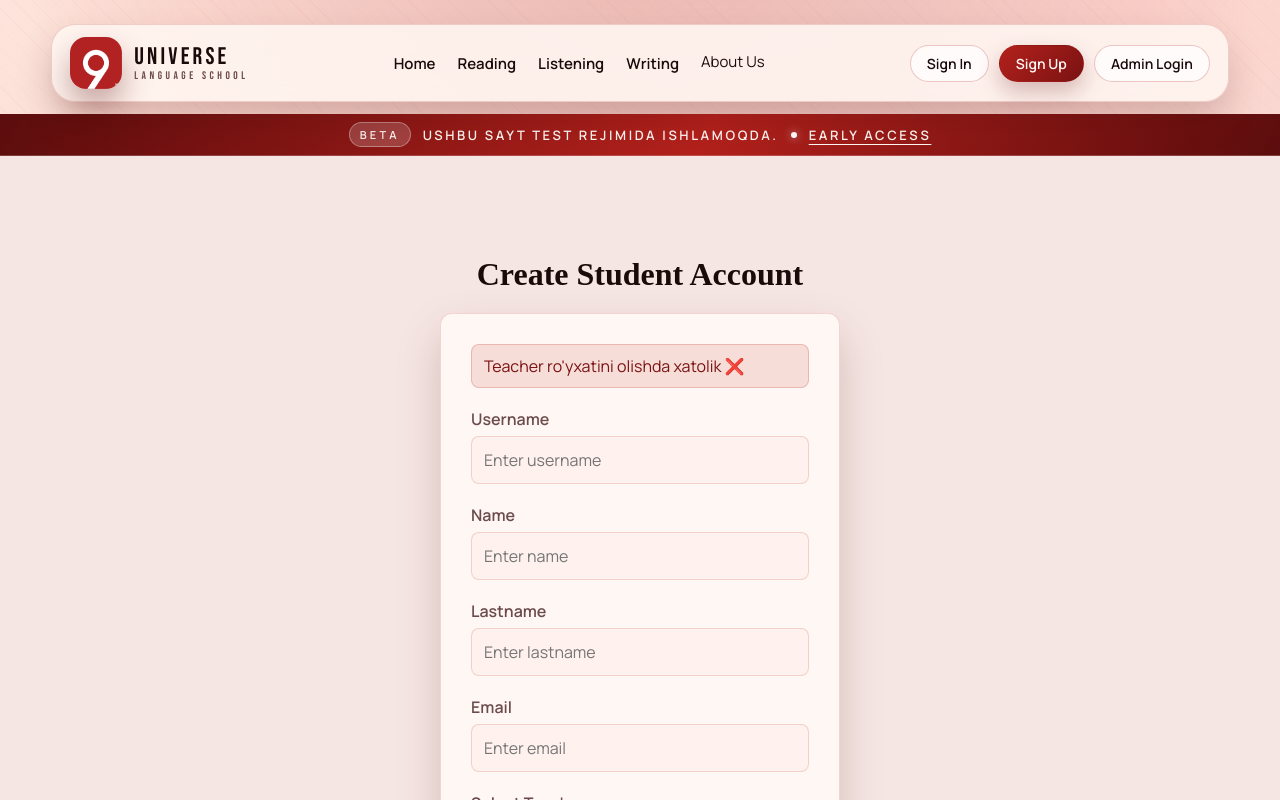
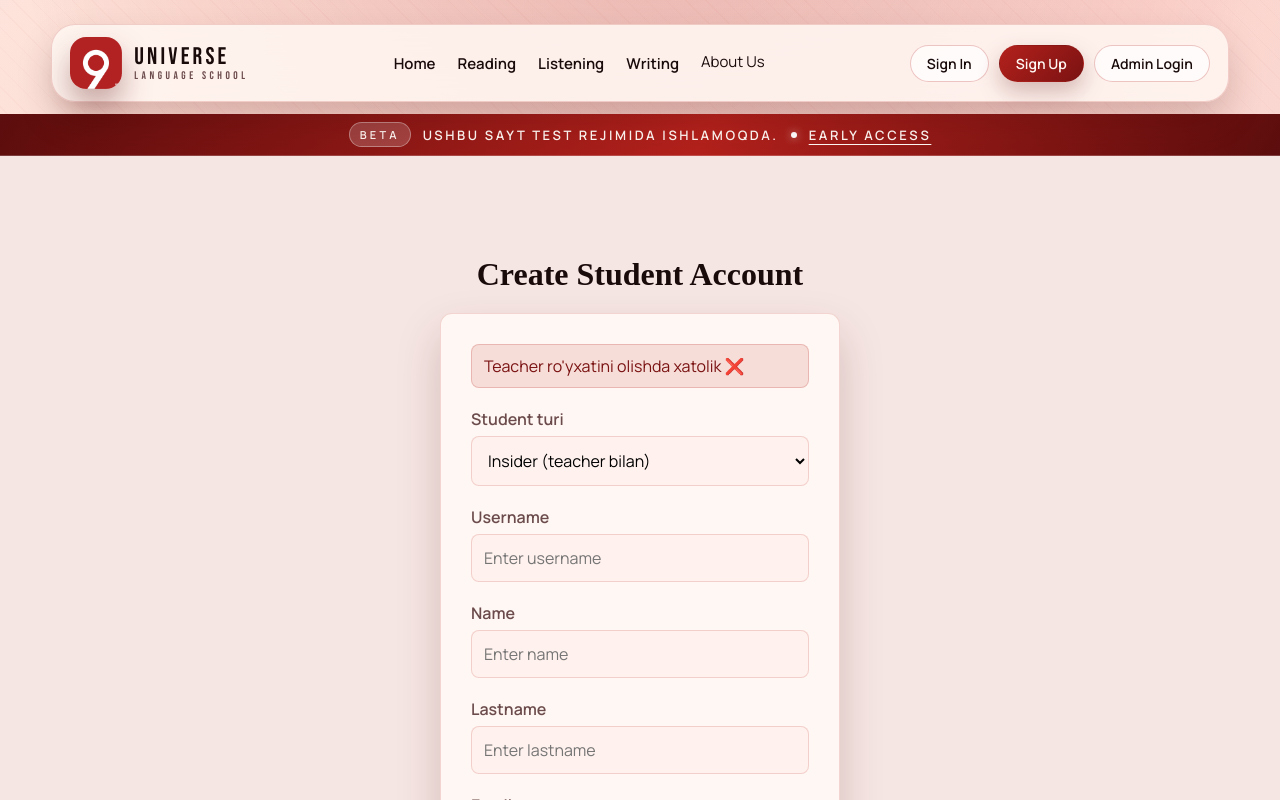
Before and after one commit to rakhimovdev/unverse_frontend, a React (Create React App) app: page /sign_up in a window 1280 px wide. Shown: the top 800 px of the page. Built offline with nearby package versions, Linux system fonts and the light colour scheme; no server answers.

Commit message:
Add outsider user

```diff
--- a/src/Pages/Sign_up/Sign_up.js
+++ b/src/Pages/Sign_up/Sign_up.js
@@ -5,6 +5,7 @@ import './Sign_up.css';
 
 function Sign_up() {
     const [userData, setUserData] = useState({
+        studentType: 'insider',
         username: '',
         name: '',
         lastname: '',
@@ -77,10 +78,12 @@ function Sign_up() {
             return;
         }
 
+        if (userData.studentType !== "outsider") {
             if (!userData.teacherId || !userData.timeGroup || !userData.time) {
                 setErrorMsg("Teacher, juft/toq va vaqtni tanlang ❌");
                 setLoading(false);
                 return;
+            }
         }
 
         try {
@@ -116,6 +119,28 @@ function Sign_up() {
 
             <form onSubmit={handleSignUpSubmit} className="signup-form">
                 {errorMsg && <p className="error-message">{errorMsg}</p>}
+
+                <div className="form-group">
+                    <label>Student turi</label>
+                    <select
+                        value={userData.studentType}
+                        onChange={(e) => {
+                            const nextType = e.target.value;
+                            setUserData((prev) => ({
+                                ...prev,
+                                studentType: nextType,
+                                teacherId: nextType === "outsider" ? "" : prev.teacherId,
+                                timeGroup: nextType === "outsider" ? "" : prev.timeGroup,
+                                time: nextType === "outsider" ? "" : prev.time,
+                                timeSlotIds: nextType === "outsider" ? [] : prev.timeSlotIds
+                            }));
+                        }}
+                        required
+                    >
+                        <option value="insider">Insider (teacher bilan)</option>
+                        <option value="outsider">Outsider (mustaqil)</option>
+                    </select>
+                </div>
 
                 <div className="form-group">
                     <label>Username</label>
@@ -161,11 +186,15 @@ function Sign_up() {
                     />
                 </div>
 
+                {userData.studentType !== "outsider" && (
+                    <>
                         <div className="form-group">
                             <label>Select Teacher</label>
                             <select
                                 value={userData.teacherId}
-                        onChange={(e) => setUserData({ ...userData, teacherId: e.target.value })}
+                                onChange={(e) =>
+                                    setUserData({ ...userData, teacherId: e.target.value })
+                                }
                                 required
                                 disabled={loadingOptions}
                             >
@@ -182,13 +211,19 @@ function Sign_up() {
                             <label>Juft / Toq</label>
                             <select
                                 value={userData.timeGroup}
-                        onChange={(e) => setUserData({ ...userData, timeGroup: e.target.value })}
+                                onChange={(e) =>
+                                    setUserData({ ...userData, timeGroup: e.target.value })
+                                }
                                 required
                                 disabled={loadingOptions || !userData.teacherId}
                             >
                                 <option value="">Juft yoki toq tanlang</option>
-                        <option value="juft">Juft (Seshanba, Payshanba, Shanba)</option>
-                        <option value="toq">Toq (Dushanba, Chorshanba, Juma)</option>
+                                <option value="juft">
+                                    Juft (Seshanba, Payshanba, Shanba)
+                                </option>
+                                <option value="toq">
+                                    Toq (Dushanba, Chorshanba, Juma)
+                                </option>
                             </select>
                         </div>
 
@@ -206,7 +241,9 @@ function Sign_up() {
                                     });
                                 }}
                                 required
-                        disabled={loadingOptions || !userData.teacherId || !userData.timeGroup}
+                                disabled={
+                                    loadingOptions || !userData.teacherId || !userData.timeGroup
+                                }
                             >
                                 <option value="">Choose a time</option>
                                 {timeSlots.map((slot) => (
@@ -216,6 +253,8 @@ function Sign_up() {
                                 ))}
                             </select>
                         </div>
+                    </>
+                )}
 
                 <div className="form-group">
                     <label>Password</label>
```
Lines whose indentation alone changed are shown as unchanged.
